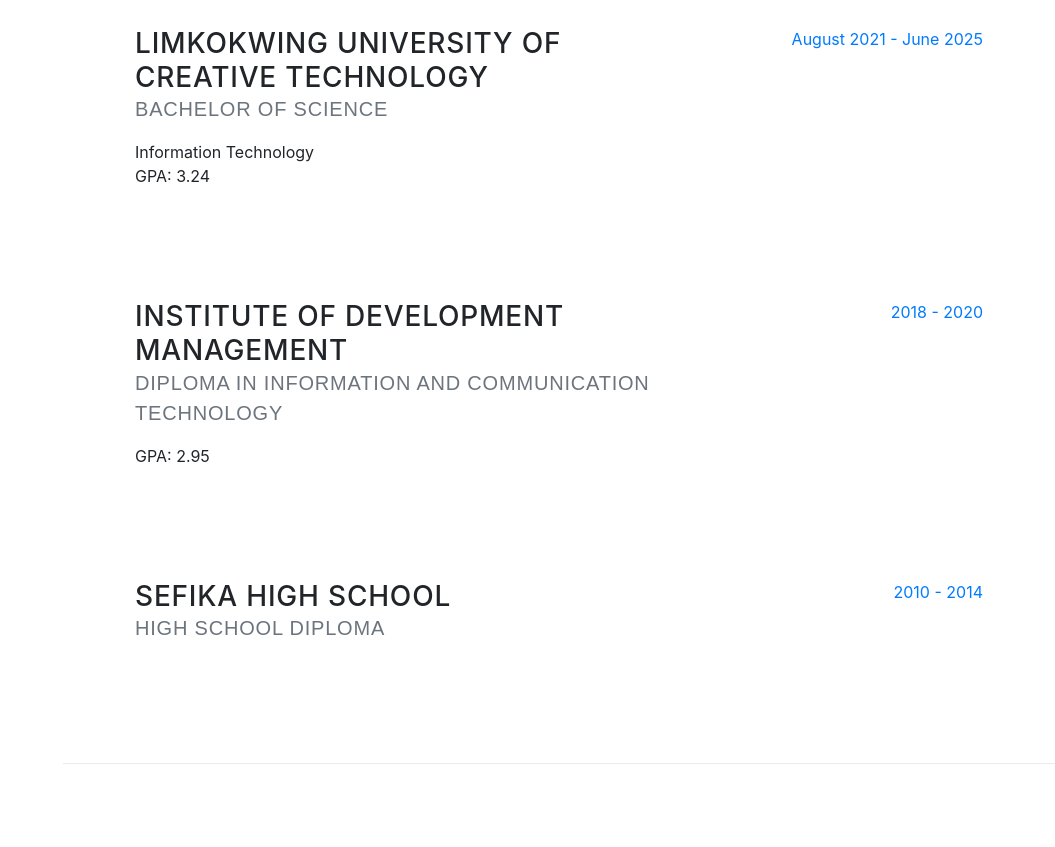
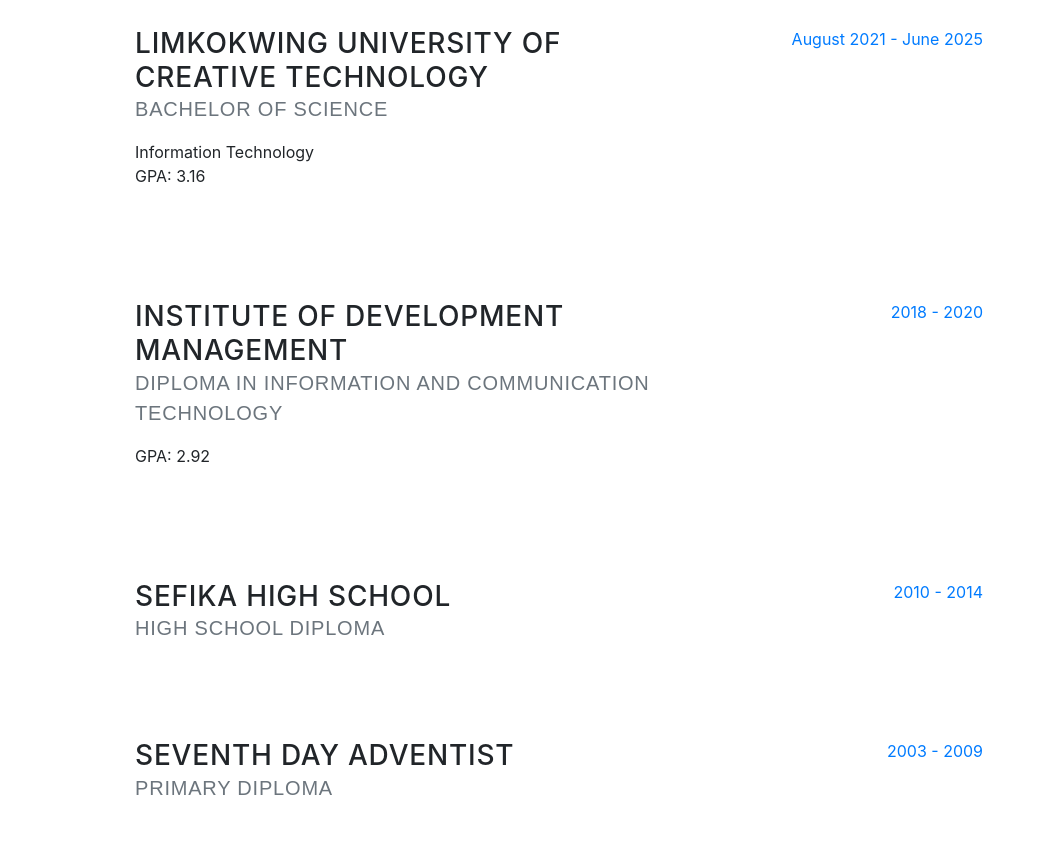
Before and after one commit to bafokengBaffy/resume, a website with bundled scripts: page index.html in a window 1280 px wide. Shown: the part 2297-3144 px from the top of the page, without its empty margins (225-1280 px from the left). Built offline with nearby package versions, Linux system fonts and the light colour scheme; a web font is replaced by a local one.

Commit message:
Updated index.html content and layout

```diff
--- a/index.html
+++ b/index.html
@@ -166,7 +166,7 @@
                         <h3 class="mb-0">Limkokwing University of Creative Technology</h3>
                         <div class="subheading mb-3">Bachelor of Science</div>
                         <div>Information Technology</div>
-                        <p>GPA: 3.24</p>
+                        <p>GPA: 3.16</p>
                     </div>
                     <div class="resume-date text-md-right">
                         <span class="text-primary">August 2021 - June 2025</span>
@@ -177,7 +177,7 @@
                     <div class="resume-content mr-auto">
                         <h3 class="mb-0">Institute of Development Management</h3>
                         <div class="subheading mb-3">Diploma in Information and Communication Technology</div>
-                        <p>GPA: 2.95</p>
+                        <p>GPA: 2.92</p>
                     </div>
                     <div class="resume-date text-md-right">
                         <span class="text-primary">2018 - 2020</span>
@@ -191,6 +191,16 @@
                     </div>
                     <div class="resume-date text-md-right">
                         <span class="text-primary">2010 - 2014</span>
+                    </div>
+                </div>
+
+                <div class="resume-item d-flex flex-column flex-md-row">
+                    <div class="resume-content mr-auto">
+                        <h3 class="mb-0">Seventh Day Adventist </h3>
+                        <div class="subheading mb-3">primary Diploma</div>
+                    </div>
+                    <div class="resume-date text-md-right">
+                        <span class="text-primary">2003 - 2009</span>
                     </div>
                 </div>
 
```
